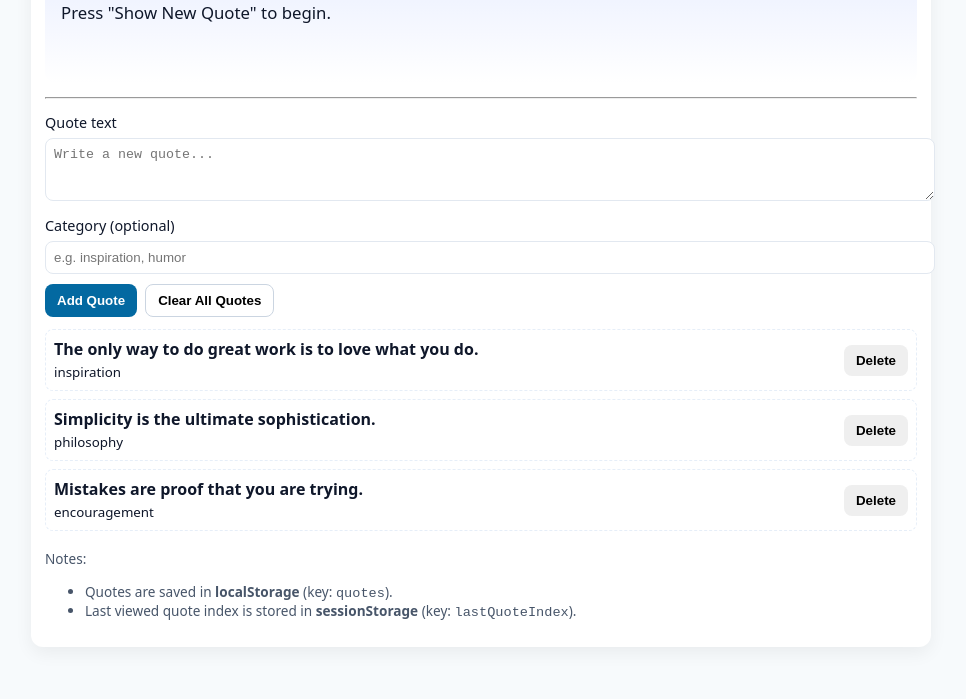
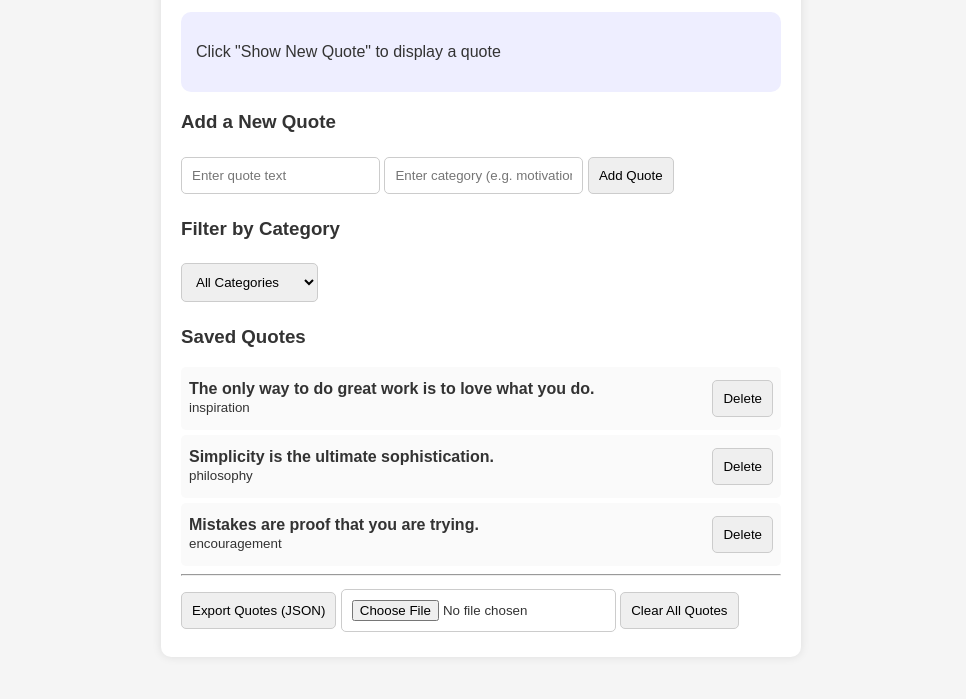
Before and after one commit to kelvin-N/alx_fe_javascript, a plain HTML site: page dom-manipulation/index.html in a window 1280 px wide. Shown: the part 183-882 px from the top of the page, without its empty margins (159-1125 px from the left). Drawn offline with Linux system fonts and the light colour scheme.

Commit message:
modify changes

```diff
--- a/dom-manipulation/index.html
+++ b/dom-manipulation/index.html
@@ -1,74 +1,84 @@
 <!DOCTYPE html>
 <html lang="en">
 <head>
-  <meta charset="UTF-8" />
-  <meta name="viewport" content="width=device-width, initial-scale=1.0" />
-  <title>Dynamic Quote Generator</title>
+  <meta charset="UTF-8">
+  <meta name="viewport" content="width=device-width, initial-scale=1.0">
+  <title>Dynamic Quote Generator with Category Filter</title>
   <style>
-    :root { font-family: system-ui, -apple-system, "Segoe UI", Roboto, "Helvetica Neue", Arial; }
-    body { max-width: 900px; margin: 36px auto; padding: 16px; background: #f7fafc; color: #0f172a; }
-    header { display:flex; gap:12px; align-items:center; }
-    h1 { margin:0; font-size:1.35rem; }
-    .card { background: white; border-radius: 12px; padding: 14px; box-shadow: 0 6px 18px rgba(2,6,23,0.06); margin-top: 16px; }
-    .controls { display:flex; gap:8px; flex-wrap:wrap; margin-top:10px; }
-    button { border:0; padding:8px 12px; border-radius:8px; cursor:pointer; font-weight:600; }
-    button.primary{ background:#0369a1; color:white; }
-    button.ghost{ background:transparent; border:1px solid #cbd5e1; }
-    label{ font-size:0.9rem; display:block; margin-top:10px; }
-    input[type="text"], textarea { width:100%; padding:8px; border-radius:8px; border:1px solid #e2e8f0; margin-top:6px; }
-    .quote-box { font-size:1.05rem; padding:16px; border-radius:10px; background:linear-gradient(180deg,#eef2ff, #fff); margin-top:12px; min-height:66px; }
-    .meta { margin-top:8px; font-size:0.85rem; color:#475569; }
-    .small { font-size:0.85rem; }
-    .list { margin-top:12px; display:grid; gap:8px; }
-    .item { padding:8px; border-radius:8px; border:1px dashed #e6eef8; display:flex; justify-content:space-between; gap:8px; align-items:center; }
-    .item .text { flex:1; }
-    .danger { background:#fee2e2; }
-    footer{ margin-top:18px; font-size:0.85rem; color:#475569; }
-    @media (min-width:700px){ .controls { justify-content:flex-start } }
+    body {
+      font-family: Arial, sans-serif;
+      margin: 40px;
+      background: #f5f5f5;
+      color: #333;
+    }
+    h1 {
+      text-align: center;
+      margin-bottom: 20px;
+    }
+    .container {
+      max-width: 600px;
+      margin: 0 auto;
+      background: white;
+      padding: 20px;
+      border-radius: 10px;
+      box-shadow: 0 0 10px rgba(0,0,0,0.1);
+    }
+    button, select, input {
+      padding: 10px;
+      margin: 5px 0;
+      border-radius: 5px;
+      border: 1px solid #ccc;
+    }
+    .quote-box {
+      background: #eef;
+      padding: 15px;
+      border-radius: 10px;
+      margin-top: 10px;
+    }
+    .item {
+      display: flex;
+      justify-content: space-between;
+      align-items: center;
+      padding: 8px;
+      background: #fafafa;
+      margin-bottom: 5px;
+      border-radius: 5px;
+    }
+    .text {
+      flex: 1;
+    }
   </style>
 </head>
 <body>
-  <header>
+  <div class="container">
     <h1>Dynamic Quote Generator</h1>
-    <div class="small">(LocalStorage + SessionStorage + JSON Import/Export)</div>
-  </header>
-
-  <div class="card">
-    <div>
-      <button id="showQuote" class="primary">Show New Quote</button>
-      <button id="exportJson" class="ghost">Export Quotes (JSON)</button>
-      <label for="importFile" class="ghost" style="display:inline-block; padding:8px 12px; border-radius:8px; cursor:pointer; margin-left:6px;">Import Quotes (JSON)</label>
-      <input type="file" id="importFile" accept=".json,application/json" style="display:none" />
+    <button id="showQuote">Show New Quote</button>
+    <div class="quote-box">
+      <p id="quoteBox">Click "Show New Quote" to display a quote</p>
+      <p id="quoteMeta"></p>
     </div>
 
-    <div class="quote-box" id="quoteBox">Press "Show New Quote" to begin.</div>
-    <div class="meta" id="quoteMeta"></div>
-
-    <hr style="margin-top:14px;margin-bottom:14px" />
-
+    <h3>Add a New Quote</h3>
     <form id="addForm">
-      <label for="quoteText">Quote text</label>
-      <textarea id="quoteText" rows="3" placeholder="Write a new quote..." required></textarea>
-      <label for="quoteCategory">Category (optional)</label>
-      <input type="text" id="quoteCategory" placeholder="e.g. inspiration, humor" />
-      <div class="controls">
-        <button type="submit" class="primary">Add Quote</button>
-        <button type="button" id="clearAll" class="ghost">Clear All Quotes</button>
-      </div>
+      <input type="text" id="quoteText" placeholder="Enter quote text" required>
+      <input type="text" id="quoteCategory" placeholder="Enter category (e.g. motivation)">
+      <button type="submit">Add Quote</button>
     </form>
 
-    <div class="list" id="quotesList"></div>
+    <h3>Filter by Category</h3>
+    <select id="categoryFilter">
+      <option value="all">All Categories</option>
+    </select>
 
-    <footer>
-      <div>Notes:</div>
-      <ul>
-        <li>Quotes are saved in <strong>localStorage</strong> (key: <code>quotes</code>).</li>
-        <li>Last viewed quote index is stored in <strong>sessionStorage</strong> (key: <code>lastQuoteIndex</code>).</li>
-      </ul>
-    </footer>
+    <h3>Saved Quotes</h3>
+    <div id="quotesList"></div>
+
+    <hr>
+    <button id="exportJson">Export Quotes (JSON)</button>
+    <input type="file" id="importFile" accept=".json" />
+    <button id="clearAll">Clear All Quotes</button>
   </div>
 
-  <!-- Link to external JavaScript -->
   <script src="script.js"></script>
 </body>
 </html>
--- a/dom-manipulation/script.js
+++ b/dom-manipulation/script.js
@@ -1,17 +1,10 @@
-// Dynamic Quote Generator with Web Storage + JSON Handling
 document.addEventListener("DOMContentLoaded", () => {
-  const LS_KEY = "quotes";
-  const SS_KEY = "lastQuoteIndex";
-
-  const seedQuotes = [
-    { text: "The only way to do great work is to love what you do.", category: "inspiration" },
-    { text: "Simplicity is the ultimate sophistication.", category: "philosophy" },
-    { text: "Mistakes are proof that you are trying.", category: "encouragement" }
-  ];
+  const LS_QUOTES = "quotes";
+  const LS_FILTER = "lastFilter";
+  const SS_LAST_QUOTE = "lastQuoteIndex";
 
   let quotes = [];
 
-  // DOM references
   const showQuoteBtn = document.getElementById("showQuote");
   const quoteBox = document.getElementById("quoteBox");
   const quoteMeta = document.getElementById("quoteMeta");
@@ -22,67 +15,104 @@ document.addEventListener("DOMContentLoaded", () => {
   const exportJsonBtn = document.getElementById("exportJson");
   const importFileInput = document.getElementById("importFile");
   const clearAllBtn = document.getElementById("clearAll");
+  const categoryFilter = document.getElementById("categoryFilter");
 
-  // Load quotes from localStorage
+  // Load quotes from local storage
   function loadQuotes() {
-    const stored = localStorage.getItem(LS_KEY);
+    const stored = localStorage.getItem(LS_QUOTES);
     if (stored) {
       quotes = JSON.parse(stored);
     } else {
-      quotes = seedQuotes.slice();
+      quotes = [
+        { text: "The only way to do great work is to love what you do.", category: "inspiration" },
+        { text: "Simplicity is the ultimate sophistication.", category: "philosophy" },
+        { text: "Mistakes are proof that you are trying.", category: "encouragement" }
+      ];
       saveQuotes();
     }
   }
 
-  // Save quotes to localStorage
+  // Save quotes to local storage
   function saveQuotes() {
-    localStorage.setItem(LS_KEY, JSON.stringify(quotes));
+    localStorage.setItem(LS_QUOTES, JSON.stringify(quotes));
+    populateCategories();
     renderList();
   }
 
-  // Show random quote and save last viewed quote index in sessionStorage
+  // Populate dropdown with unique categories
+  function populateCategories() {
+    const categories = [...new Set(quotes.map(q => q.category).filter(Boolean))];
+    categoryFilter.innerHTML = '<option value="all">All Categories</option>';
+    categories.forEach(cat => {
+      const opt = document.createElement("option");
+      opt.value = cat;
+      opt.textContent = cat.charAt(0).toUpperCase() + cat.slice(1);
+      categoryFilter.appendChild(opt);
+    });
+
+    // Restore last selected category from local storage
+    const savedFilter = localStorage.getItem(LS_FILTER);
+    if (savedFilter) {
+      categoryFilter.value = savedFilter;
+      filterQuotes();
+    }
+  }
+
+  // Show random quote and save index to session storage
   function showRandomQuote() {
     if (!quotes.length) return;
     const index = Math.floor(Math.random() * quotes.length);
     const q = quotes[index];
     quoteBox.textContent = q.text;
     quoteMeta.textContent = q.category ? `Category: ${q.category}` : "";
-    sessionStorage.setItem(SS_KEY, index); // ✅ Save last viewed quote to session storage
+    sessionStorage.setItem(SS_LAST_QUOTE, index);
   }
 
-  // Render quotes list
-  function renderList() {
-    quotesList.innerHTML = "";
-    if (!quotes.length) {
-      quotesList.innerHTML = "<p>No saved quotes yet.</p>";
-      return;
-    }
-    quotes.forEach((q, i) => {
-      const div = document.createElement("div");
-      div.className = "item";
-      div.innerHTML = `<div class="text"><strong>${q.text}</strong> <br> <small>${q.category || ""}</small></div>`;
-      const btn = document.createElement("button");
-      btn.textContent = "Delete";
-      btn.addEventListener("click", () => {
-        quotes.splice(i, 1);
-        saveQuotes();
-      });
-      div.appendChild(btn);
-      quotesList.appendChild(div);
-    });
-  }
-
-  // Add new quote
+  // Add a new quote
   function addQuote(text, category) {
     if (!text.trim()) return;
     quotes.push({ text: text.trim(), category: category.trim() });
     saveQuotes();
   }
 
-  // ✅ Export quotes as JSON
+  // Filter quotes by category
+  function filterQuotes() {
+    const selected = categoryFilter.value;
+    localStorage.setItem(LS_FILTER, selected); // ✅ Remember last selected filter
+    renderList(selected);
+  }
+
+  // Render quotes list
+  function renderList(filter = "all") {
+    quotesList.innerHTML = "";
+    const filteredQuotes = filter === "all"
+      ? quotes
+      : quotes.filter(q => q.category === filter);
+
+    if (!filteredQuotes.length) {
+      quotesList.innerHTML = "<p>No quotes found for this category.</p>";
+      return;
+    }
+
+    filteredQuotes.forEach((q, i) => {
+      const div = document.createElement("div");
+      div.className = "item";
+      div.innerHTML = `<div class="text"><strong>${q.text}</strong><br><small>${q.category || ""}</small></div>`;
+      const delBtn = document.createElement("button");
+      delBtn.textContent = "Delete";
+      delBtn.addEventListener("click", () => {
+        const index = quotes.indexOf(q);
+        if (index > -1) quotes.splice(index, 1);
+        saveQuotes();
+      });
+      div.appendChild(delBtn);
+      quotesList.appendChild(div);
+    });
+  }
+
+  // Export quotes to JSON file
   function exportToJsonFile() {
-    const dataStr = JSON.stringify(quotes, null, 2);
-    const blob = new Blob([dataStr], { type: "application/json" });
+    const blob = new Blob([JSON.stringify(quotes, null, 2)], { type: "application/json" });
     const url = URL.createObjectURL(blob);
     const a = document.createElement("a");
     a.href = url;
@@ -91,7 +121,7 @@ document.addEventListener("DOMContentLoaded", () => {
     URL.revokeObjectURL(url);
   }
 
-  // ✅ Import quotes from JSON file
+  // Import quotes from JSON file
   function importFromJsonFile(event) {
     const fileReader = new FileReader();
     fileReader.onload = function (event) {
@@ -105,35 +135,36 @@ document.addEventListener("DOMContentLoaded", () => {
 
   // Clear all quotes
   function clearAllQuotes() {
-    if (confirm("Clear all quotes?")) {
+    if (confirm("Are you sure you want to clear all quotes?")) {
       quotes = [];
       saveQuotes();
     }
   }
 
-  // Restore last viewed quote from sessionStorage
+  // Restore last viewed quote
   function restoreLastViewed() {
-    const idx = sessionStorage.getItem(SS_KEY);
+    const idx = sessionStorage.getItem(SS_LAST_QUOTE);
     if (idx && quotes[idx]) {
       quoteBox.textContent = quotes[idx].text;
       quoteMeta.textContent = quotes[idx].category || "";
     }
   }
 
-  // ✅ Event listeners (validator expects addEventListener)
+  // ✅ Event listeners
   showQuoteBtn.addEventListener("click", showRandomQuote);
-  exportJsonBtn.addEventListener("click", exportToJsonFile);
-  importFileInput.addEventListener("change", importFromJsonFile);
-  clearAllBtn.addEventListener("click", clearAllQuotes);
   addForm.addEventListener("submit", (e) => {
     e.preventDefault();
     addQuote(quoteText.value, quoteCategory.value);
     quoteText.value = "";
     quoteCategory.value = "";
   });
+  exportJsonBtn.addEventListener("click", exportToJsonFile);
+  importFileInput.addEventListener("change", importFromJsonFile);
+  clearAllBtn.addEventListener("click", clearAllQuotes);
+  categoryFilter.addEventListener("change", filterQuotes);
 
   // Initialize
   loadQuotes();
-  renderList();
+  populateCategories();
   restoreLastViewed();
 });
```
